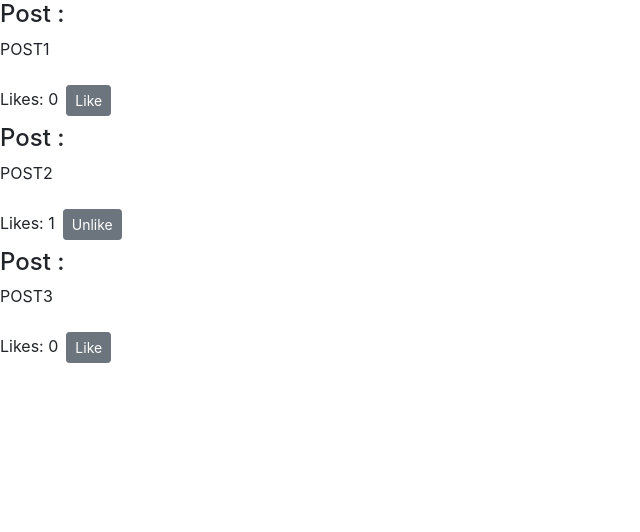
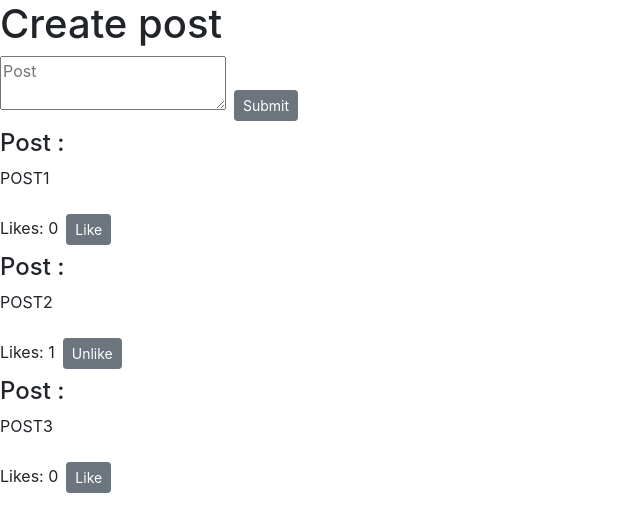
Before and after one commit to cindyliang01/eventful, a React (Create React App) app: page / in a window 1280 px wide. Shown: the top 532 px of the page, without its empty margins (0-640 px from the left). Built offline with nearby package versions, Linux system fonts and the light colour scheme.

Commit message:
Created form for making a post

```diff
--- a/src/App.js
+++ b/src/App.js
@@ -52,10 +52,18 @@ class App extends Component {
     }
   };
 
+  createPost = () => {
+    console.log("cr4eate post");
+  };
+
   render() {
     return (
       <React.Fragment>
-        <Posts listOfPosts={this.state.dummyListPosts} addLike={this.addLike} />
+        <Posts
+          listOfPosts={this.state.dummyListPosts}
+          addLike={this.addLike}
+          createPost={this.createPost}
+        />
       </React.Fragment>
     );
   }
--- /dev/null
+++ b/src/components/postForm.jsx
@@ -0,0 +1,44 @@
+import React, { Component } from "react";
+
+class PostForm extends Component {
+  constructor(props) {
+    super(props);
+
+    this.state = {
+      post: "",
+    };
+  }
+
+  handlePostsChange = (event) => {
+    this.setState({
+      post: event.target.value,
+    });
+  };
+
+  render() {
+    const { createPost } = this.props;
+    return (
+      <div>
+        <form
+          onSubmit={(event) => {
+            event.preventDefault();
+            createPost(this.state.post);
+            this.setState({ post: "" });
+          }}
+        >
+          <textarea
+            type="text"
+            placeholder="Post"
+            value={this.state.post}
+            onChange={this.handlePostsChange}
+          ></textarea>
+          <button className="btn btn-secondary btn-sm m-2" type="submit">
+            Submit
+          </button>
+        </form>
+      </div>
+    );
+  }
+}
+
+export default PostForm;
--- a/src/components/posts.jsx
+++ b/src/components/posts.jsx
@@ -1,14 +1,28 @@
 import React, { Component } from "react";
 import Post from "./post";
+import PostForm from "./postForm";
 
 class Posts extends Component {
   render() {
-    const { listOfPosts, addLike } = this.props;
-    return listOfPosts.map((specificPost) => (
+    const { listOfPosts, addLike, createPost } = this.props;
+    return (
       <React.Fragment>
-        <Post onePost={specificPost} key={specificPost.id} addLike={addLike} />
+        <h1>Create post</h1>
+        <PostForm createPost={createPost} />
+
+        <div>
+          {listOfPosts.map((specificPost) => (
+            <React.Fragment>
+              <Post
+                onePost={specificPost}
+                key={specificPost.id}
+                addLike={addLike}
+              />
+            </React.Fragment>
+          ))}
+        </div>
       </React.Fragment>
-    ));
+    );
   }
 }
 
```
